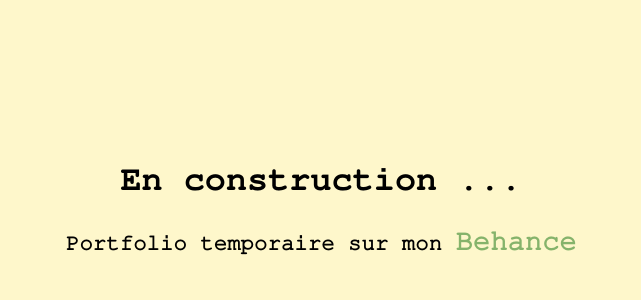
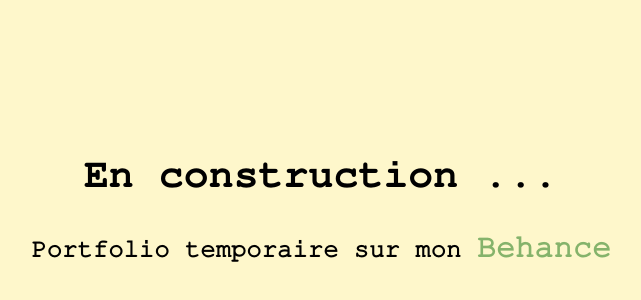
Before and after one commit to Aleksios22/personal-portfolio, a Vue app: page / in a window 1280 px wide. Shown: the part 196-496 px from the top of the page, without its empty margins (327-968 px from the left). Built offline with nearby package versions, Linux system fonts and the light colour scheme.

Commit message:
Media queries1

```diff
--- a/src/App.vue
+++ b/src/App.vue
@@ -40,8 +40,8 @@
   main {
     text-align: center;
     h1 {
-      font-family: nimbusBold;
-      font-size: 1.8rem;
+      font-family: "nimbusBold";
+      font-size: 1.6rem;
     }
     h2 {
       font-size: 0.9rem;
@@ -55,12 +55,11 @@
 }
 }
 // --------------TABLETTE---------------
-@media screen and (min-width: 600px) {
+@media screen and (min-width: 640px) {
   body {
     #app {
       main {
             h1 {
-      font-family: nimbusBold;
       font-size: 2.2rem;
     }
     h2 {
@@ -73,4 +72,21 @@
     }
   }
 }
+@media screen and (min-width: 1008px) {
+  body {
+    #app {
+      main {
+        h1 {
+          font-size: 2.6rem;
+        }
+        h2 {
+          font-size: 1.6rem;
+          a {
+            font-size: 2rem;
+          }
+    }
+      }
+    }
+  }
+}
 </style>
```
